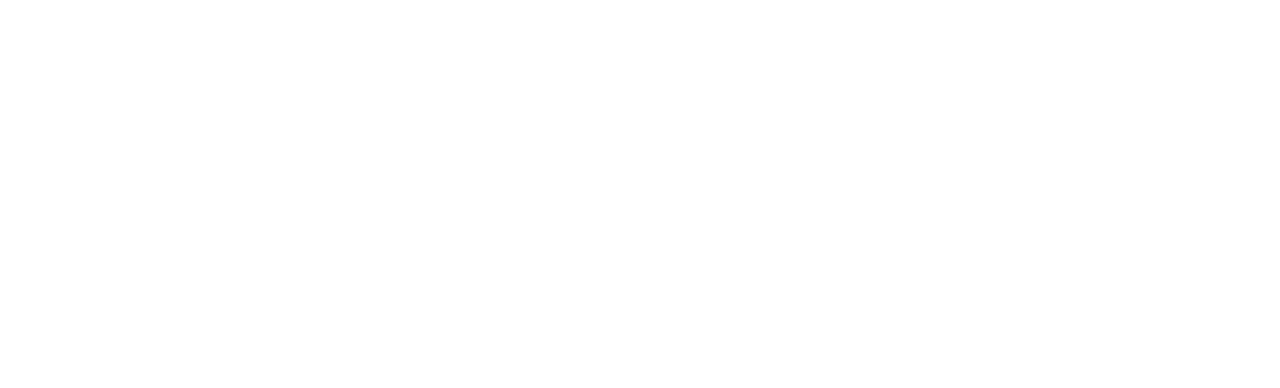
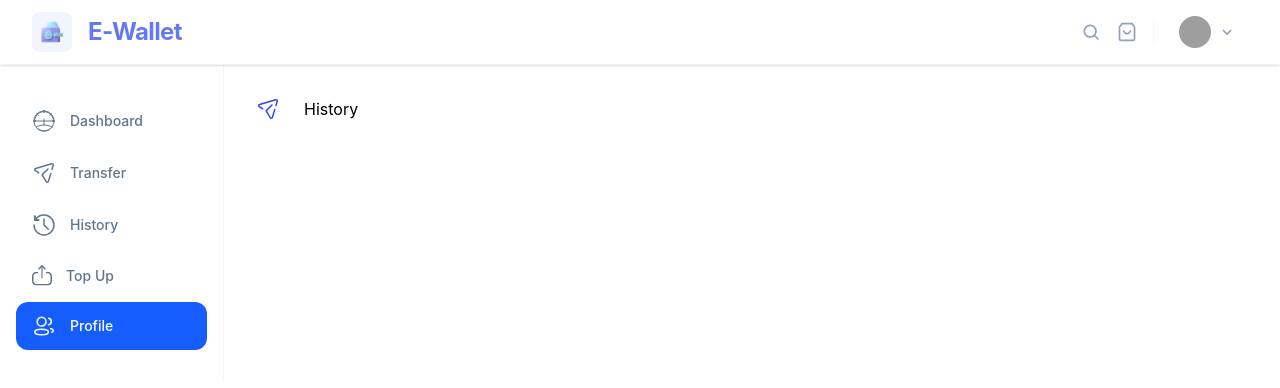
Before and after one commit to rivando-al-rasyid/vanwallet-react, a React (Vite) app: page /profile in a window 1280 px wide. Before the commit this address had no page. Shown: the top 388 px of the page. Built offline with nearby package versions, Linux system fonts and the light colour scheme; grey boxes are pictures that could not be loaded.

Commit message:
add all page needed

```diff
--- a/src/main.jsx
+++ b/src/main.jsx
@@ -8,6 +8,9 @@
 import Dashboard from "./pages/Dashboard/Index.jsx";
 import Register from "./pages/auth/Register.jsx";
 import Transfer from "./pages/Dashboard/Transfer.jsx";
+import History from "./pages/Dashboard/History.jsx";
+import TopUp from "./pages/Dashboard/TopUp.jsx";
+import Profile from "./pages/Dashboard/Profile.jsx";
 
 ReactDOM.createRoot(document.getElementById("root")).render(
   <BrowserRouter>
@@ -19,6 +22,9 @@
 
       <Route path="/dashboard" element={<Dashboard />} />
       <Route path="/transfer" element={<Transfer />} />
+      <Route path="/history" element={<History />} />
+      <Route path="/topup" element={<TopUp />} />
+      <Route path="/profile" element={<Profile />} />
     </Routes>
   </BrowserRouter>,
 );
--- /dev/null
+++ b/src/pages/Dashboard/History.jsx
@@ -0,0 +1,32 @@
+import Navbar from "../../layouts/Navbar";
+import Sidebar from "../../layouts/Sidebar";
+
+export default function History() {
+  return (
+    <>
+      <Navbar />
+      <main className="flex">
+        <Sidebar />
+        <section className="flex-1 flex flex-col gap-6 p-8 overflow-auto">
+          <div className="flex gap-6">
+            <svg
+              width="24"
+              height="24"
+              viewBox="0 0 24 24"
+              fill="none"
+              xmlns="http://www.w3.org/2000/svg"
+            >
+              <path
+                fill-rule="evenodd"
+                clip-rule="evenodd"
+                d="M19.5039 2.07729C20.1889 1.87802 20.931 2.07025 21.434 2.58253C21.937 3.0938 22.123 3.83957 21.918 4.52999L20.669 8.73188C20.55 9.13144 20.1339 9.35789 19.7359 9.23913C19.3389 9.11936 19.1129 8.69867 19.2319 8.30012L20.481 4.09722C20.551 3.86171 20.4259 3.7027 20.3689 3.64533C20.3119 3.58696 20.1519 3.46014 19.9209 3.52758L3.82937 8.20652C3.57336 8.281 3.51736 8.49537 3.50536 8.58394C3.49436 8.6725 3.49036 8.89392 3.71837 9.03482L7.10449 11.1182C7.4575 11.3355 7.5695 11.8005 7.35249 12.1568C7.21149 12.3883 6.96548 12.5171 6.71247 12.5171C6.57947 12.5171 6.44446 12.4819 6.32246 12.4064L2.93634 10.3221C2.26532 9.90942 1.91331 9.16667 2.01831 8.38265C2.12331 7.59762 2.65833 6.97464 3.41336 6.75523L19.5039 2.07729ZM18.0282 12.3492C18.1482 11.9487 18.5652 11.7212 18.9622 11.842C19.3592 11.9618 19.5852 12.3824 19.4662 12.782L17.1441 20.596C16.9191 21.3519 16.2971 21.8833 15.5201 21.9829C15.4331 21.995 15.3471 22 15.2611 22C14.583 22 13.963 21.6518 13.602 21.0539L9.50187 14.2645C9.32286 13.9666 9.36786 13.5841 9.61287 13.3386L15.4341 7.48007C15.7271 7.18518 16.2011 7.18518 16.4941 7.48007C16.7871 7.77496 16.7871 8.25302 16.4941 8.54791L11.0899 13.9877L14.8841 20.2699C15.0221 20.4984 15.2391 20.4964 15.3291 20.4863C15.4171 20.4742 15.6301 20.4199 15.7061 20.1643L18.0282 12.3492Z"
+                fill="#2948FF"
+              />
+            </svg>
+            History
+          </div>
+        </section>
+      </main>
+    </>
+  );
+}
--- /dev/null
+++ b/src/pages/Dashboard/Profile.jsx
@@ -0,0 +1,32 @@
+import Navbar from "../../layouts/Navbar";
+import Sidebar from "../../layouts/Sidebar";
+
+export default function Profile() {
+  return (
+    <>
+      <Navbar />
+      <main className="flex">
+        <Sidebar />
+        <section className="flex-1 flex flex-col gap-6 p-8 overflow-auto">
+          <div className="flex gap-6">
+            <svg
+              width="24"
+              height="24"
+              viewBox="0 0 24 24"
+              fill="none"
+              xmlns="http://www.w3.org/2000/svg"
+            >
+              <path
+                fill-rule="evenodd"
+                clip-rule="evenodd"
+                d="M19.5039 2.07729C20.1889 1.87802 20.931 2.07025 21.434 2.58253C21.937 3.0938 22.123 3.83957 21.918 4.52999L20.669 8.73188C20.55 9.13144 20.1339 9.35789 19.7359 9.23913C19.3389 9.11936 19.1129 8.69867 19.2319 8.30012L20.481 4.09722C20.551 3.86171 20.4259 3.7027 20.3689 3.64533C20.3119 3.58696 20.1519 3.46014 19.9209 3.52758L3.82937 8.20652C3.57336 8.281 3.51736 8.49537 3.50536 8.58394C3.49436 8.6725 3.49036 8.89392 3.71837 9.03482L7.10449 11.1182C7.4575 11.3355 7.5695 11.8005 7.35249 12.1568C7.21149 12.3883 6.96548 12.5171 6.71247 12.5171C6.57947 12.5171 6.44446 12.4819 6.32246 12.4064L2.93634 10.3221C2.26532 9.90942 1.91331 9.16667 2.01831 8.38265C2.12331 7.59762 2.65833 6.97464 3.41336 6.75523L19.5039 2.07729ZM18.0282 12.3492C18.1482 11.9487 18.5652 11.7212 18.9622 11.842C19.3592 11.9618 19.5852 12.3824 19.4662 12.782L17.1441 20.596C16.9191 21.3519 16.2971 21.8833 15.5201 21.9829C15.4331 21.995 15.3471 22 15.2611 22C14.583 22 13.963 21.6518 13.602 21.0539L9.50187 14.2645C9.32286 13.9666 9.36786 13.5841 9.61287 13.3386L15.4341 7.48007C15.7271 7.18518 16.2011 7.18518 16.4941 7.48007C16.7871 7.77496 16.7871 8.25302 16.4941 8.54791L11.0899 13.9877L14.8841 20.2699C15.0221 20.4984 15.2391 20.4964 15.3291 20.4863C15.4171 20.4742 15.6301 20.4199 15.7061 20.1643L18.0282 12.3492Z"
+                fill="#2948FF"
+              />
+            </svg>
+            History
+          </div>
+        </section>
+      </main>
+    </>
+  );
+}
--- /dev/null
+++ b/src/pages/Dashboard/TopUp.jsx
@@ -0,0 +1,32 @@
+import Navbar from "../../layouts/Navbar";
+import Sidebar from "../../layouts/Sidebar";
+
+export default function TopUp() {
+  return (
+    <>
+      <Navbar />
+      <main className="flex">
+        <Sidebar />
+        <section className="flex-1 flex flex-col gap-6 p-8 overflow-auto">
+          <div className="flex gap-6">
+            <svg
+              width="24"
+              height="24"
+              viewBox="0 0 24 24"
+              fill="none"
+              xmlns="http://www.w3.org/2000/svg"
+            >
+              <path
+                fill-rule="evenodd"
+                clip-rule="evenodd"
+                d="M19.5039 2.07729C20.1889 1.87802 20.931 2.07025 21.434 2.58253C21.937 3.0938 22.123 3.83957 21.918 4.52999L20.669 8.73188C20.55 9.13144 20.1339 9.35789 19.7359 9.23913C19.3389 9.11936 19.1129 8.69867 19.2319 8.30012L20.481 4.09722C20.551 3.86171 20.4259 3.7027 20.3689 3.64533C20.3119 3.58696 20.1519 3.46014 19.9209 3.52758L3.82937 8.20652C3.57336 8.281 3.51736 8.49537 3.50536 8.58394C3.49436 8.6725 3.49036 8.89392 3.71837 9.03482L7.10449 11.1182C7.4575 11.3355 7.5695 11.8005 7.35249 12.1568C7.21149 12.3883 6.96548 12.5171 6.71247 12.5171C6.57947 12.5171 6.44446 12.4819 6.32246 12.4064L2.93634 10.3221C2.26532 9.90942 1.91331 9.16667 2.01831 8.38265C2.12331 7.59762 2.65833 6.97464 3.41336 6.75523L19.5039 2.07729ZM18.0282 12.3492C18.1482 11.9487 18.5652 11.7212 18.9622 11.842C19.3592 11.9618 19.5852 12.3824 19.4662 12.782L17.1441 20.596C16.9191 21.3519 16.2971 21.8833 15.5201 21.9829C15.4331 21.995 15.3471 22 15.2611 22C14.583 22 13.963 21.6518 13.602 21.0539L9.50187 14.2645C9.32286 13.9666 9.36786 13.5841 9.61287 13.3386L15.4341 7.48007C15.7271 7.18518 16.2011 7.18518 16.4941 7.48007C16.7871 7.77496 16.7871 8.25302 16.4941 8.54791L11.0899 13.9877L14.8841 20.2699C15.0221 20.4984 15.2391 20.4964 15.3291 20.4863C15.4171 20.4742 15.6301 20.4199 15.7061 20.1643L18.0282 12.3492Z"
+                fill="#2948FF"
+              />
+            </svg>
+            History
+          </div>
+        </section>
+      </main>
+    </>
+  );
+}
```
